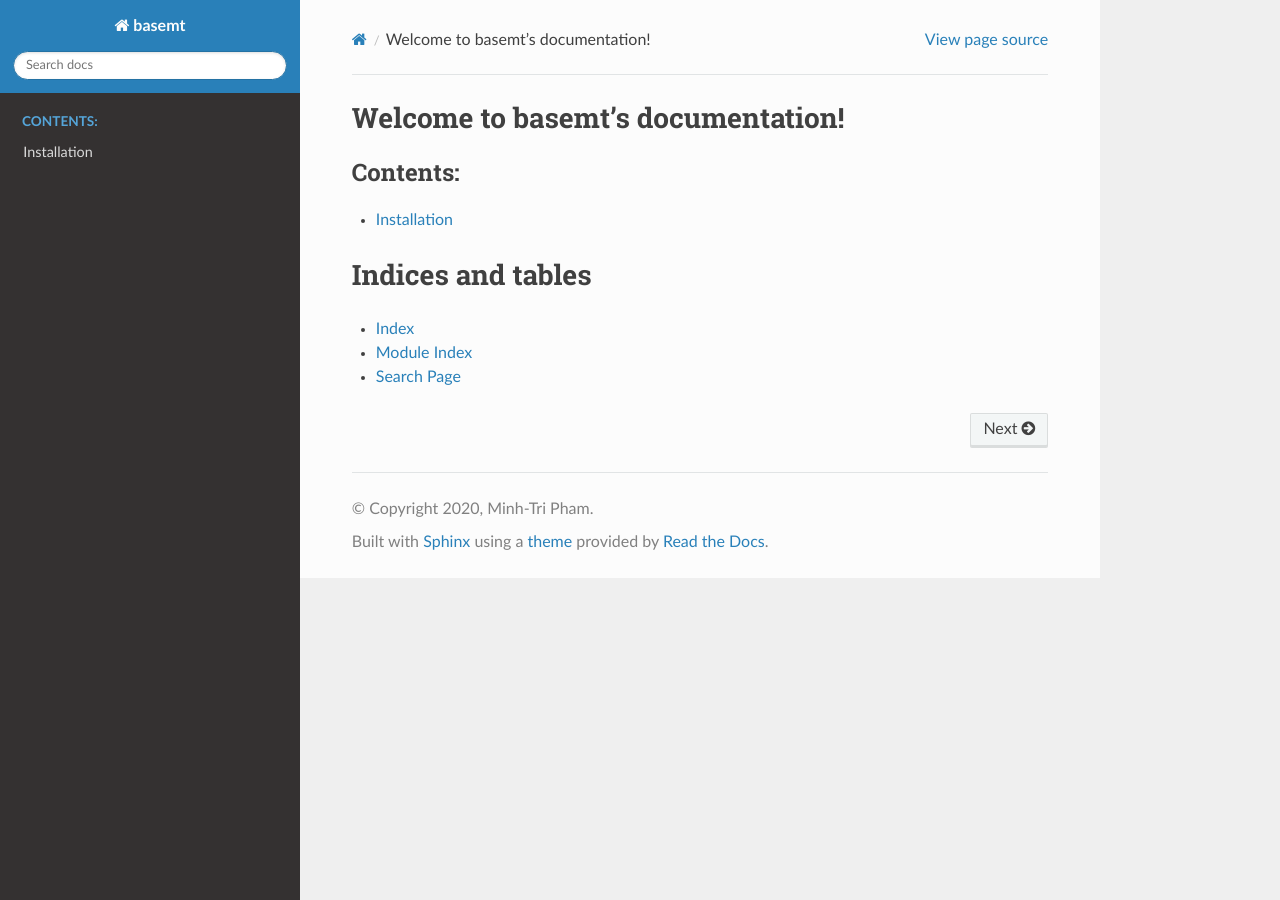
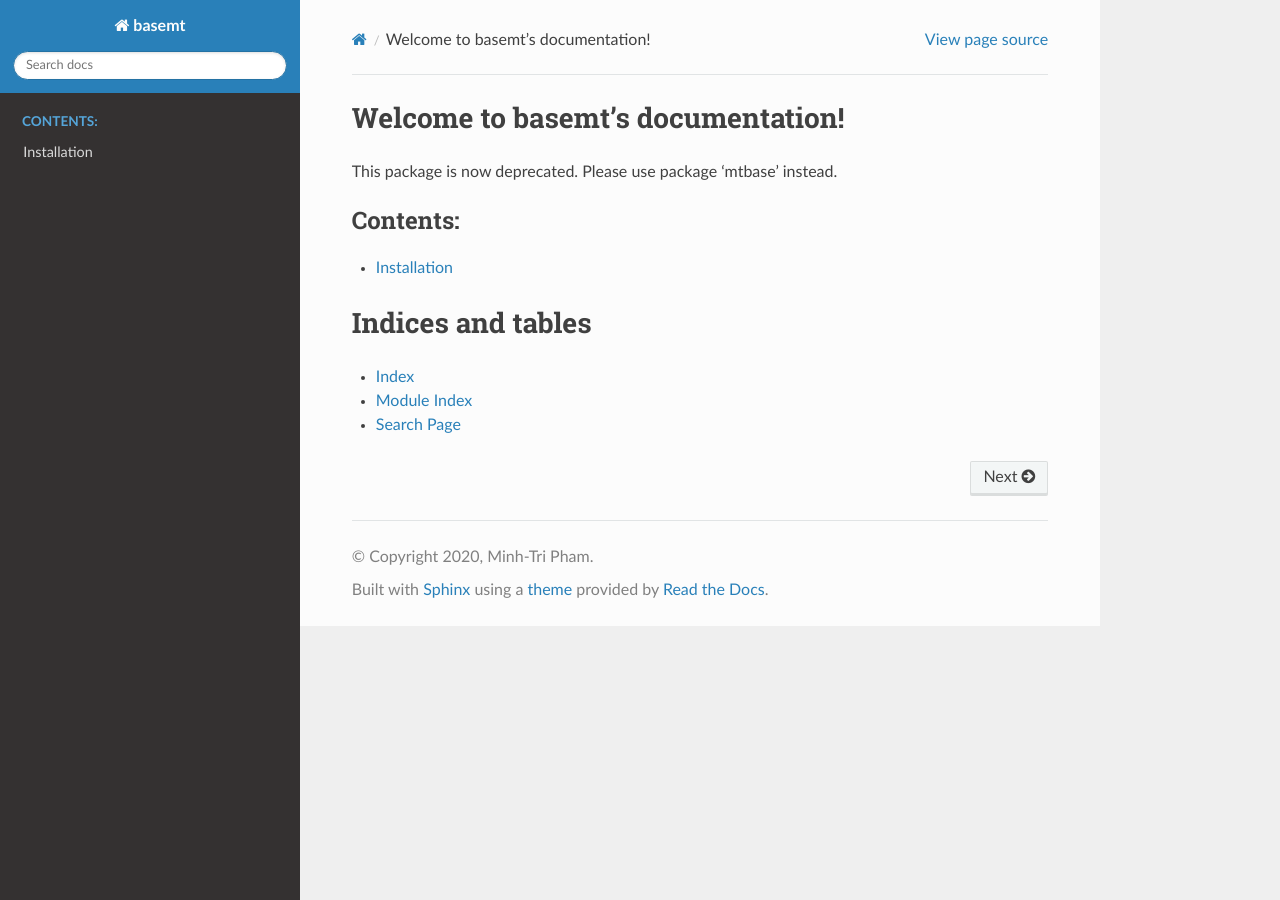
Before and after one commit to inteplus/base_mt, a Sphinx documentation site: the page built from docs/index.rst, in a window 1280 px wide. Built offline with Sphinx 7.4.7 and the Read the Docs theme 2.0.0, drawn with Linux system fonts in a browser that asks for light colours; pages that are not in the unit, such as notebooks, are missing from menus; the version number could not be read and is left out.

```diff
--- a/docs/index.rst
+++ b/docs/index.rst
@@ -5,6 +5,8 @@
 
 Welcome to basemt's documentation!
 ==================================
+
+This package is now deprecated. Please use package 'mtbase' instead.
 
 .. toctree::
    :maxdepth: 2
--- a/docs/install.rst
+++ b/docs/install.rst
@@ -1,5 +1,7 @@
 Installation
 ============
+
+This package is now deprecated. Please use package 'mtbase' intead.
 
 Install via pip::
 
```
